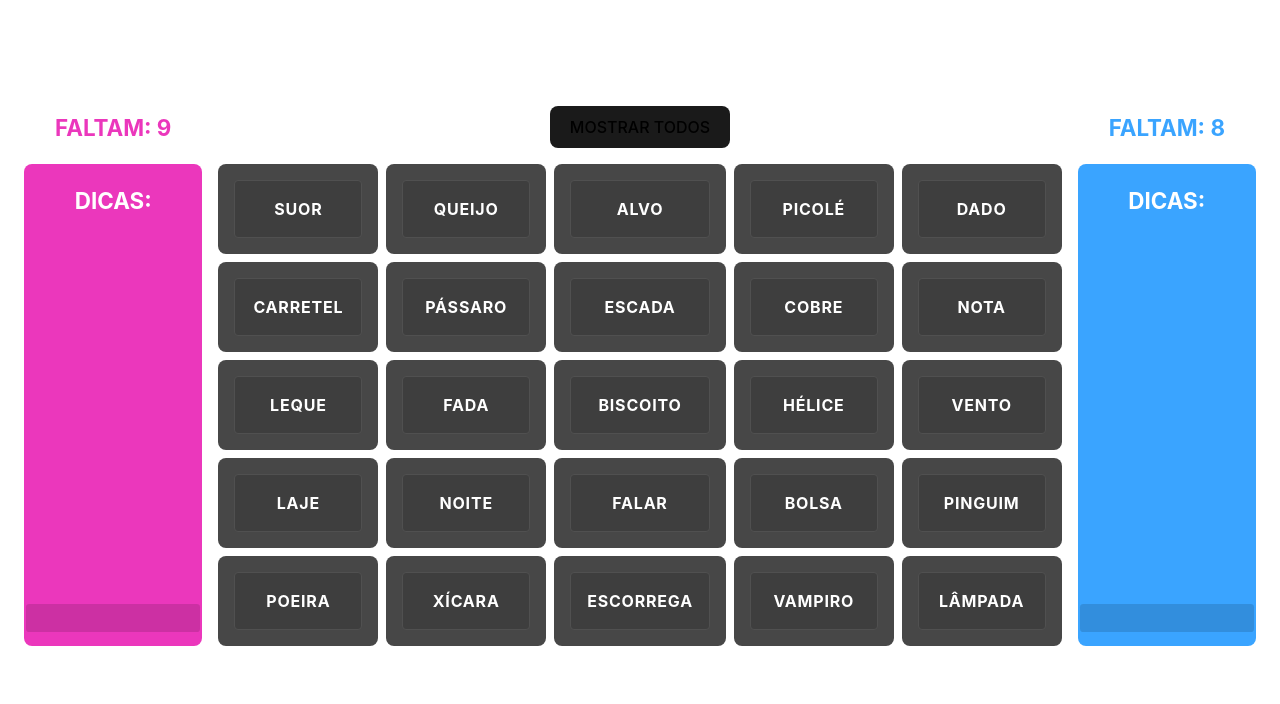
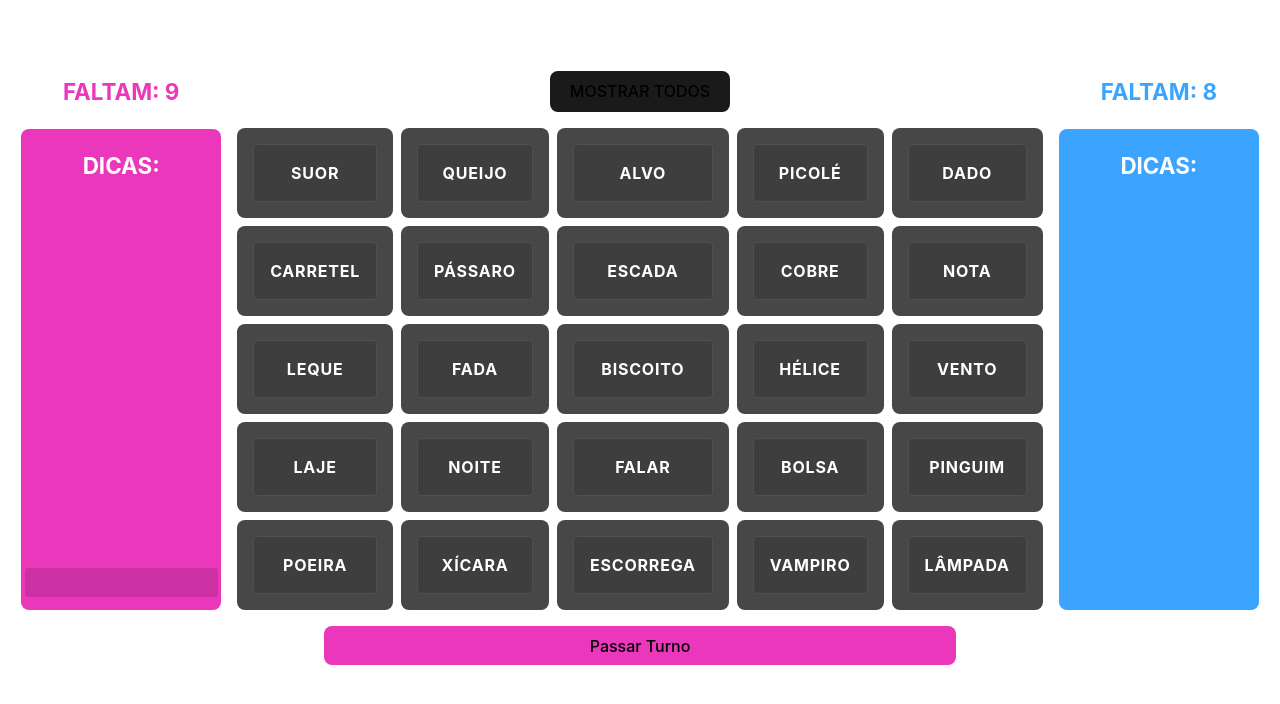
Before and after one commit to GustavoRCarvalho/codenames-web, a React (Vite) app: page / in a window 1280 px wide. Shown: the top 704 px of the page. Built offline with nearby package versions, Linux system fonts and the light colour scheme.

Commit message:
add: turn state with tips input show

```diff
--- a/src/App.jsx
+++ b/src/App.jsx
@@ -8,6 +8,7 @@ import { useMemo, useState } from "react"
 
 function App() {
   const [selected, setSelected] = useState([])
+  const [turn, setTurn] = useState(true)
 
   const wordList = useMemo(() => {
     let wordsLabels = words
@@ -99,17 +100,47 @@ function App() {
   return (
     <>
       <ContentContainer>
-        <TipsBackground color={"#eb37bc"} rest={pinkRest()} />
+        <TipsBackground turn={turn} color={"#eb37bc"} rest={pinkRest()} />
         <Grid
           wordList={wordList.shuffle}
           selected={selected}
           setSelected={setSelected}
         ></Grid>
-        <TipsBackground color={"#3aa4ff"} rest={blueRest()} />
+        <TipsBackground turn={!turn} color={"#3aa4ff"} rest={blueRest()} />
       </ContentContainer>
+      <NextTurnButton
+        $color={turn ? "#eb37bc" : "#3aa4ff"}
+        onClick={() => setTurn((value) => !value)}
+      >
+        Passar Turno
+      </NextTurnButton>
     </>
   )
 }
+
+const NextTurnButton = styled.button`
+  background-color: ${(props) => props.$color};
+
+  width: 50%;
+  max-width: 750px;
+
+  font-size: 1em;
+  font-weight: 500;
+  font-family: inherit;
+
+  border-radius: 8px;
+  border: none;
+  transition: box-shadow 0.25s;
+
+  padding: 0.6em 1.2em;
+  margin: 1em;
+
+  cursor: pointer;
+
+  &:hover {
+    box-shadow: inset 0 0 1em #0009;
+  }
+`
 
 const ContentContainer = styled.div`
   display: flex;
--- a/src/components/TeamsTips.jsx/TipsBackground.jsx
+++ b/src/components/TeamsTips.jsx/TipsBackground.jsx
@@ -3,7 +3,7 @@ import { TipsCard } from "./TipsCard"
 import { TipsInput } from "./TipsInput"
 import { useState } from "react"
 
-export const TipsBackground = ({ color, rest }) => {
+export const TipsBackground = ({ color, rest, turn }) => {
   const [tips, setTips] = useState([])
   const [tipInput, setTipInput] = useState("")
 
@@ -37,6 +37,7 @@ export const TipsBackground = ({ color, rest }) => {
           })}
         </TipsWrapper>
         <TipsInput
+          show={turn}
           maxLength={21}
           value={tipInput}
           onChange={(e) => {
@@ -74,7 +75,7 @@ const Title = styled.h2`
 
 const Background = styled.div`
   background-color: ${(props) => props.$backgroundcolor ?? "#474747"};
-  max-width: 300px;
+  width: 200px;
   flex: 1;
   display: flex;
   flex-direction: column;
--- a/src/components/TeamsTips.jsx/TipsInput.jsx
+++ b/src/components/TeamsTips.jsx/TipsInput.jsx
@@ -1,6 +1,7 @@
 import { styled } from "styled-components"
 
 export const TipsInput = styled.input`
+  display: ${(props) => (props.show ? "block" : "none")};
   background-color: #0002;
 
   width: 90%;
```
